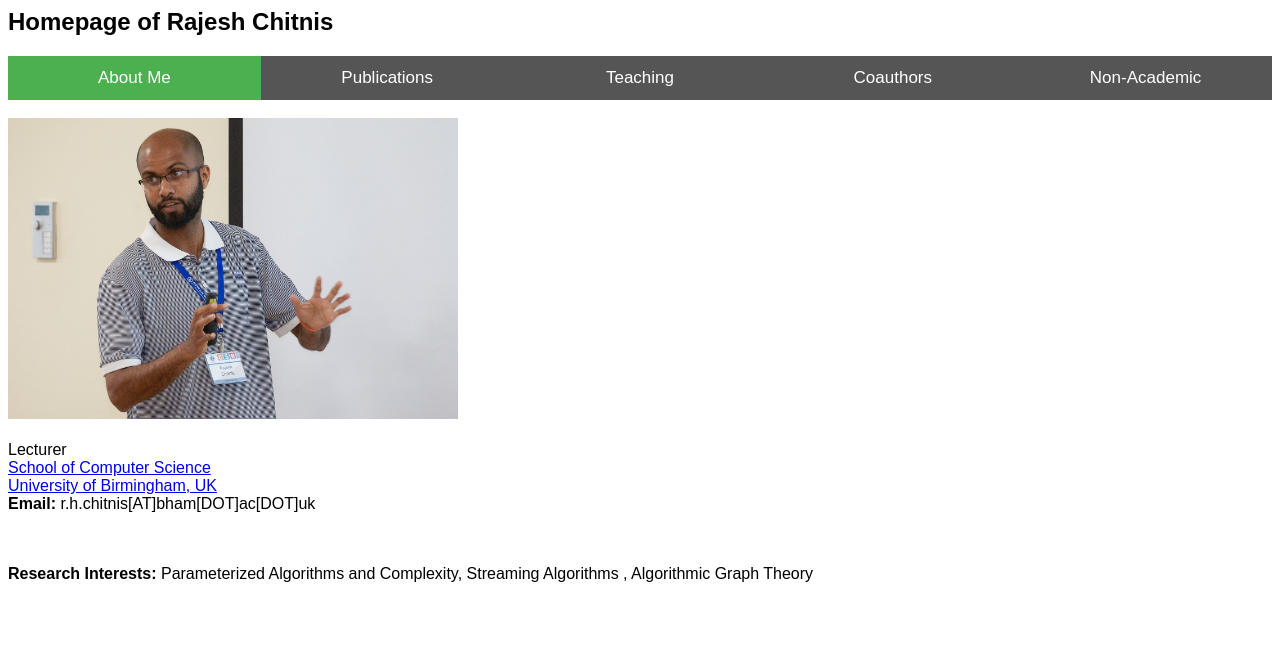
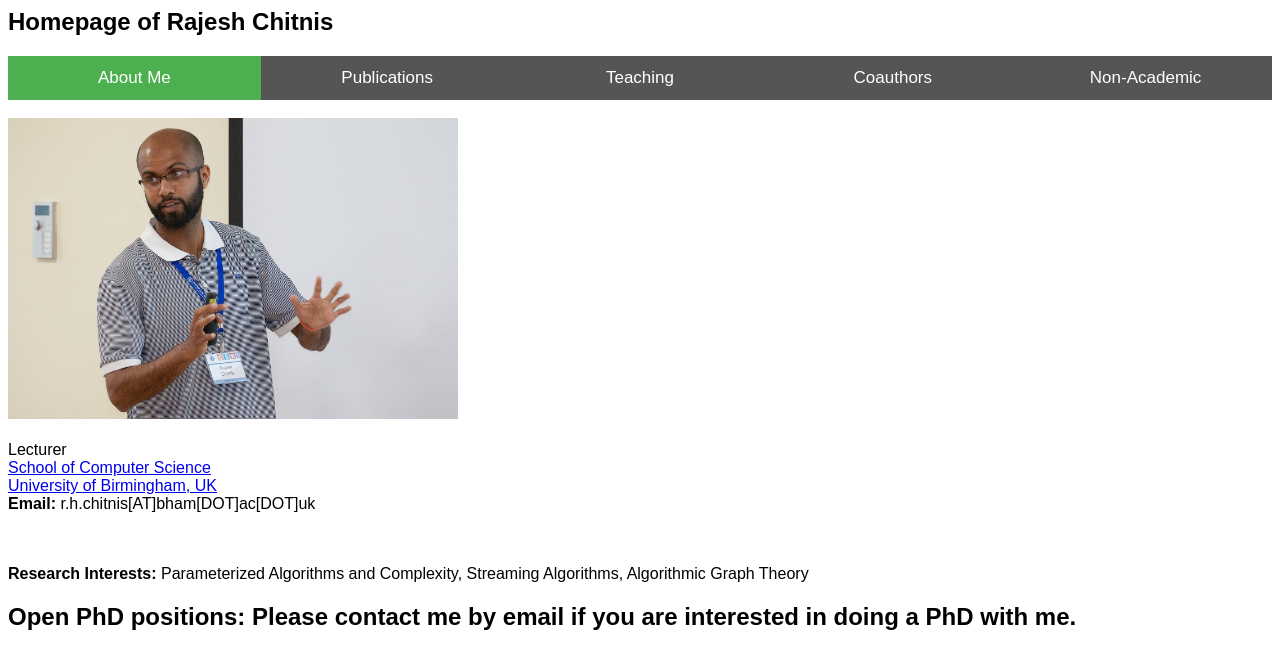
Before and after one commit to rajeshchitnis/rajeshchitnis.github.io, a Jekyll site: the page index.html, which Jekyll copies as it is, in a window 1280 px wide. Shown: the top 669 px of the page. Built offline with Jekyll 4.4.1, drawn with Linux system fonts in a browser that asks for light colours.

Commit message:
Update index.html

```diff
--- a/index.html
+++ b/index.html
@@ -79,12 +79,15 @@ body {font-family: Arial, Helvetica, sans-serif;}
 </p>
 
 </td></tr>
-<b>Research Interests:</b> Parameterized Algorithms and Complexity, Streaming Algorithms
-,  Algorithmic Graph Theory
+<b>Research Interests:</b> Parameterized Algorithms and Complexity, Streaming Algorithms, Algorithmic Graph Theory
 
 </h3>
 
+<br>
+<h2>
+<b>Open PhD positions:</b> Please contact me by email if you are interested in doing a PhD with me.
 
+</h2>
 
 
 
```
